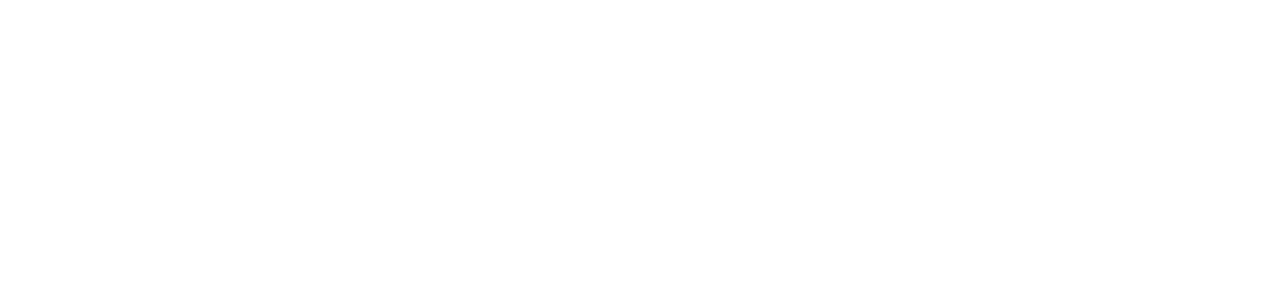
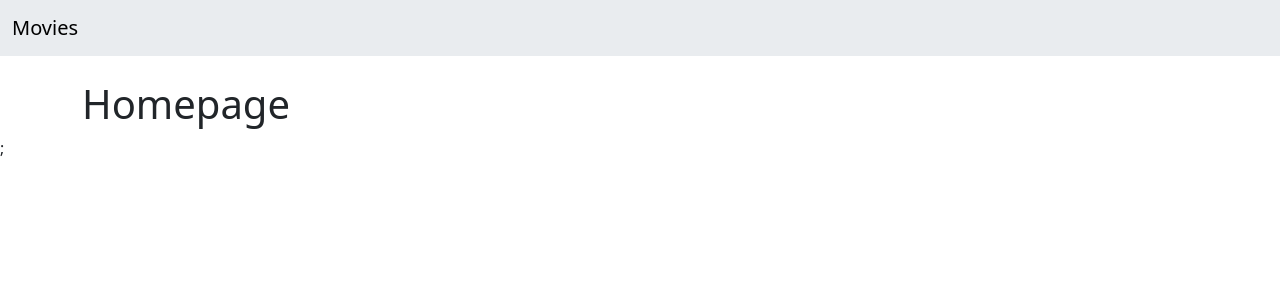
Before and after one commit to giovanbattista-web/webapp-react, a React (Vite) app: page / in a window 1280 px wide. Before the commit this address had no page. Shown: the top 300 px of the page. Built offline with nearby package versions, Linux system fonts and the light colour scheme.

Commit message:
[UPD] COMPONENTE PAGINA DELLA HOMEPAGE

```diff
--- a/src/App.jsx
+++ b/src/App.jsx
@@ -6,7 +6,9 @@
   return (
     <BrowserRouter>
       <Routes>
-        <Route>
+        <Route element={<DefaultLayout />}>
+          <Route index element={<h1>Homepage</h1>}></Route>
+          <Route path="/movies/:id" element={<h1>Dettaglio pagina</h1>}></Route>
 
         </Route>
       </Routes>
--- a/src/components/Header.jsx
+++ b/src/components/Header.jsx
@@ -3,7 +3,7 @@
 
 const Header = () => {
     return (
-        <nav className='navbar bg-primary mb-4'>
+        <nav className='navbar bg-body-secondary mb-4'>
             <div className='container-fluid'>
                 <Link className='navbar-brand' to="/">Movies</Link>
             </div>
--- a/src/layouts/DefaultLayout.jsx
+++ b/src/layouts/DefaultLayout.jsx
@@ -3,13 +3,14 @@
 import Header from '../components/Header';
 
 const DefaultLayout = () => {
-    return;
+    return (
         <>
             <Header />
             <main className='container'>
                 <Outlet />
             </main>;
         </>
+    )
 };
 
 export default DefaultLayout;
--- a/src/main.jsx
+++ b/src/main.jsx
@@ -1,6 +1,6 @@
 import { StrictMode } from 'react';
 import { createRoot } from 'react-dom/client';
-import 'bootstrap/dist/css/bootstrap.min.css';
+import "bootstrap/dist/css/bootstrap.min.css";
 import './index.css';
 import App from './App.jsx';
 
```
Also changed, not shown: src/pages/HomePage.jsx (added, +13 -0 lines). Lines whose indentation alone changed are shown as unchanged.
